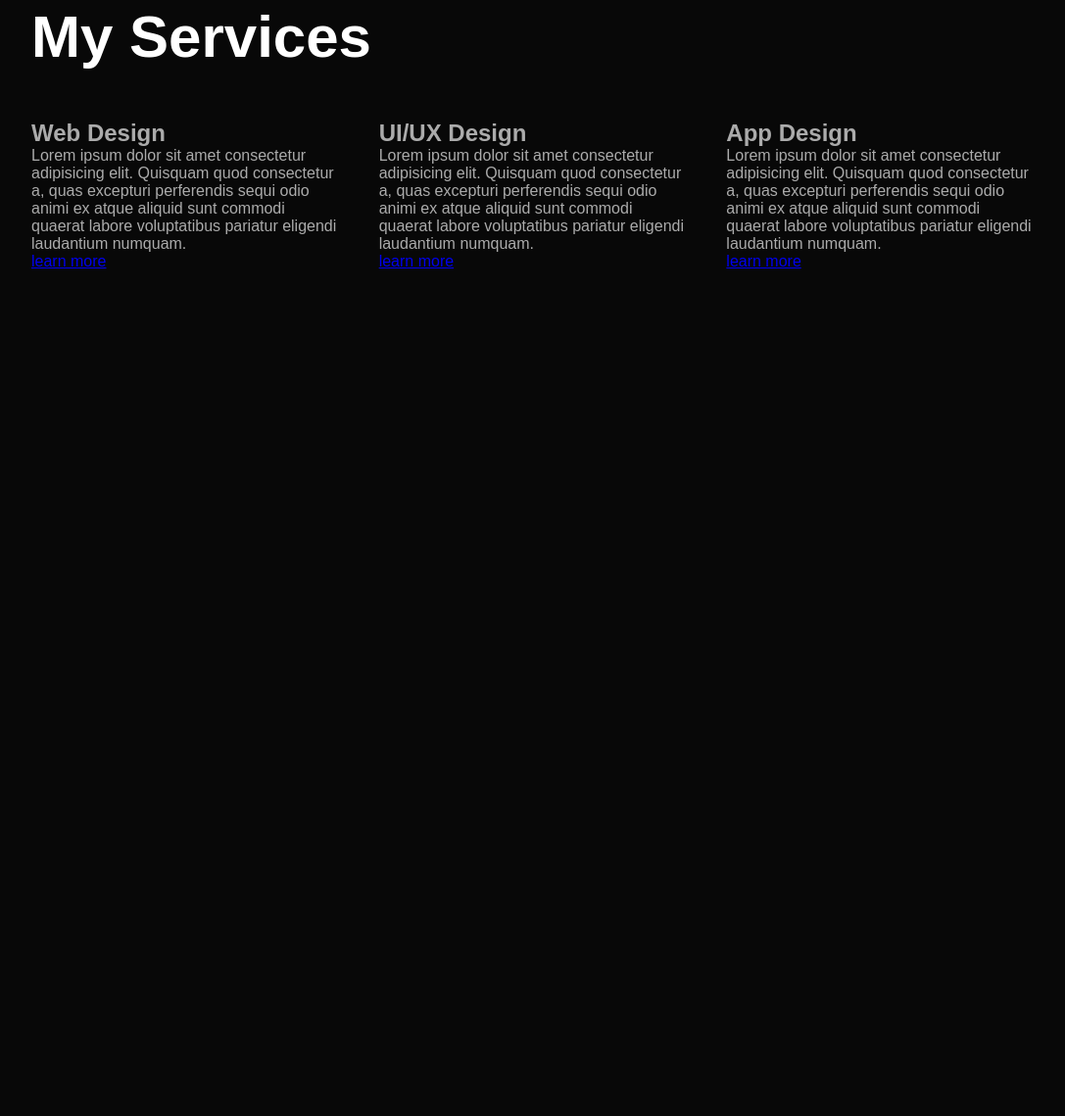
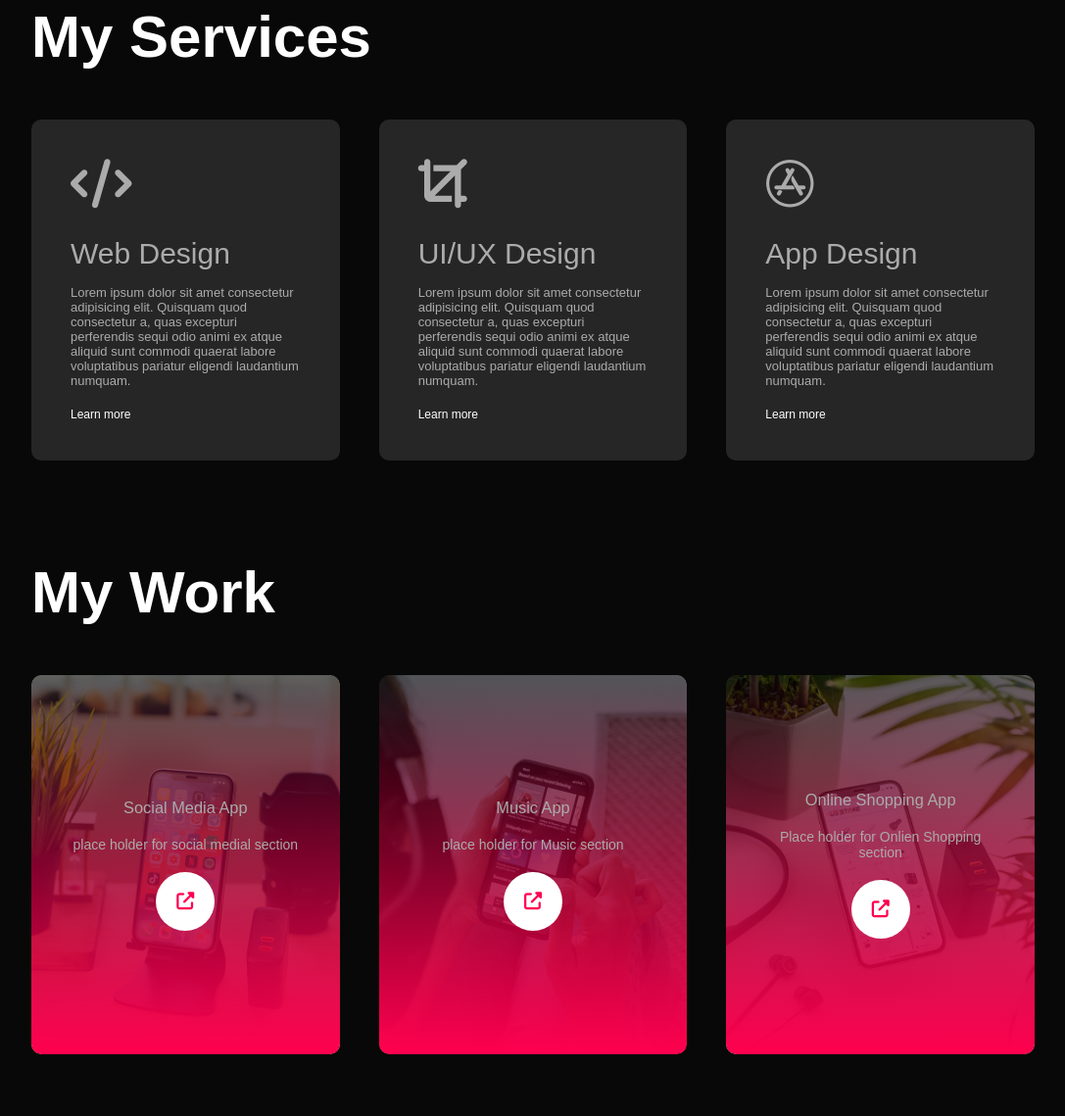
Before and after one commit to sjk777/portfolio, a plain HTML site: page index.html in a window 1280 px wide. Shown: the part 2094-3233 px from the top of the page at 98% size, without its empty margins (96-1183 px from the left). Before the commit the page ends 2490 px from the top, so only its background shows below. Drawn offline with Linux system fonts and the light colour scheme.

Commit message:
added more icons from fa

```diff
--- a/index.html
+++ b/index.html
@@ -6,6 +6,7 @@
     <meta name="viewport" content="width=device-width, initial scale=1.0" />
     <title>Personal Porfolio</title>
     <link rel="stylesheet" href="style.css" />
+    <script src="https://kit.fontawesome.com/de33d8169b.js" crossorigin="anonymous"></script>
   </head>
   <body>
     <div id="header">
@@ -86,23 +87,62 @@
       <h1 class="sub-title">My Services</h1>
       <div class="services-list">
         <div>
+          <i class="fa-solid fa-code"></i>
           <h2>Web Design</h2>
           <p>Lorem ipsum dolor sit amet consectetur adipisicing elit. Quisquam quod consectetur a, quas excepturi perferendis sequi odio animi ex atque aliquid sunt commodi quaerat labore voluptatibus pariatur eligendi laudantium numquam.</p>
-          <a href="#">learn more</a>
+          <a href="#">Learn more</a>
         </div>
         <div>
+          <i class="fa-solid fa-crop"></i>
           <h2>UI/UX Design</h2>
           <p>Lorem ipsum dolor sit amet consectetur adipisicing elit. Quisquam quod consectetur a, quas excepturi perferendis sequi odio animi ex atque aliquid sunt commodi quaerat labore voluptatibus pariatur eligendi laudantium numquam.</p>
-          <a href="#">learn more</a>
+          <a href="#">Learn more</a>
         </div>
         <div>
+          <i class="fa-brands fa-app-store"></i>
           <h2>App Design</h2>
           <p>Lorem ipsum dolor sit amet consectetur adipisicing elit. Quisquam quod consectetur a, quas excepturi perferendis sequi odio animi ex atque aliquid sunt commodi quaerat labore voluptatibus pariatur eligendi laudantium numquam.</p>
-          <a href="#">learn more</a>
+          <a href="#">Learn more</a>
         </div>
       </div>
     </div>
 </div>
+<!--------porfolio ----------------------->
+<div id="portfolio">
+  <div class="container">
+    <h1 class="sub-title">My Work</h1>
+    <div class="work-list">
+      <div class="work">
+        <img src="images/work-1.png" alt="work-1">
+        <div class="layer">
+          <h3>Social Media App</h3>
+          <p>place holder for social medial section </p>
+          <a href="#"><i class="fa-solid fa-up-right-from-square"></i></a>
+        </div>
+      </div>
+      <div class="work">
+        <img src="images/work-2.png" alt="work-2">
+        <div class="layer">
+          <h3>Music App</h3>
+          <p>place holder for Music section </p>
+          <a href="#"><i class="fa-solid fa-up-right-from-square"></i></a>
+        </div>
+      </div>
+      <div class="work">
+        <img src="images/work-3.png" alt="work-3">
+        <div class="layer">
+          <h3>Online Shopping App</h3>
+          <p>Place holder for Onlien Shopping section </p>
+          <a href="#"><i class="fa-solid fa-up-right-from-square"></i></a>
+        </div>
+      </div>
+    </div>
+
+  </div>
+</div>
+
+
+
 
     <script>
       var tablinks = document.getElementsByClassName("tab-links");
--- a/style.css
+++ b/style.css
@@ -137,7 +137,7 @@ nav ul li a:hover::after {
 }
 
 /* services */
- #services {
+#services {
   padding: 30px 0;
 }
 .services-list {
@@ -146,3 +146,85 @@ nav ul li a:hover::after {
   grid-gap: 40px;
   margin-top: 50px;
 }
+.services-list div {
+  background: #262626;
+  padding: 40px;
+  font-size: 13px;
+  font-weight: 300;
+  border-radius: 10px;
+  transition: background 0.5s, transform 0.5s;
+}
+.services-list div i {
+  font-size: 50px;
+  margin-bottom: 30px;
+}
+.services-list div h2 {
+  font-size: 30px;
+  font-weight: 500;
+  margin-bottom: 15px;
+}
+.services-list div a {
+  text-decoration: none;
+  color: #fff;
+  font-size: 12px;
+  margin-top: 20px;
+  display: inline-block;
+}
+
+.services-list div:hover {
+  background: #ff004f;
+  transform: translateY(-10px);
+}
+/* -------- portfolio ----------*/
+#portfolio {
+  padding: 50px 0;
+}
+.work-list {
+  display: grid;
+  grid-template-columns: repeat(auto-fit, minmax(250px, 1fr));
+  grid-gap: 40px;
+  margin-top: 50px;
+}
+.work {
+  border-radius: 10px;
+  position: relative;
+  overflow: hidden;
+}
+
+.work img {
+  width: 100%;
+  border-radius: 10px;
+  display: block;
+}
+.layer {
+  width: 100%;
+  height: 100%;
+  background: linear-gradient(rgba(0, 0, 0, 0.6), #ff004f);
+  border-radius: 10px;
+  position: absolute;
+  left: 0;
+  bottom: 0;
+  overflow: hidden;
+  display: flex;
+  align-items: center;
+  justify-content: center;
+  flex-direction: column;
+  padding: 0 40px;
+  text-align: center;
+  font-size: 14px;
+}
+.layer h3 {
+  font-weight: 500;
+  margin-bottom: 20px;
+}
+.layer a {
+  margin-top: 20px;
+  color: #ff004f;
+  text-decoration: none;
+  font-size: 18px;
+  line-height: 60px;
+  background: #fff;
+  width: 60px;
+  height: 60px;
+  border-radius: 50%;
+}
```
